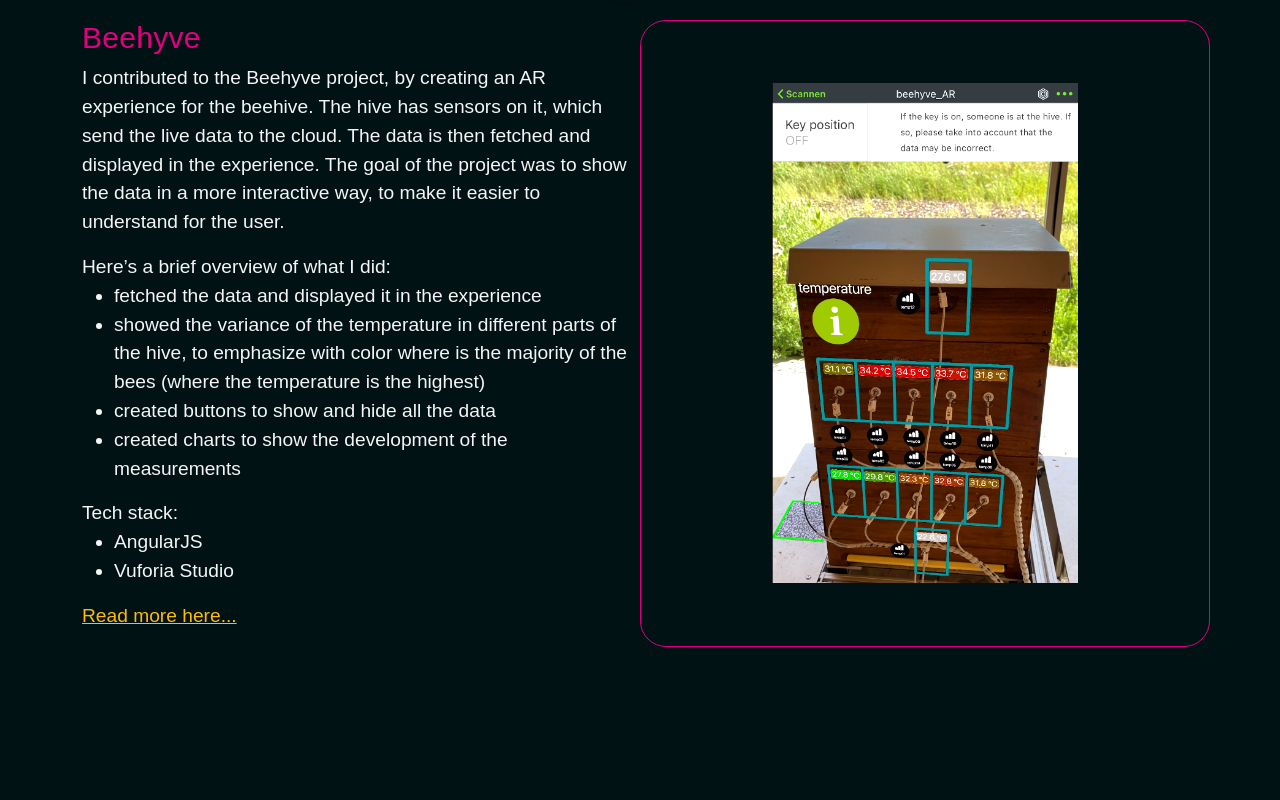
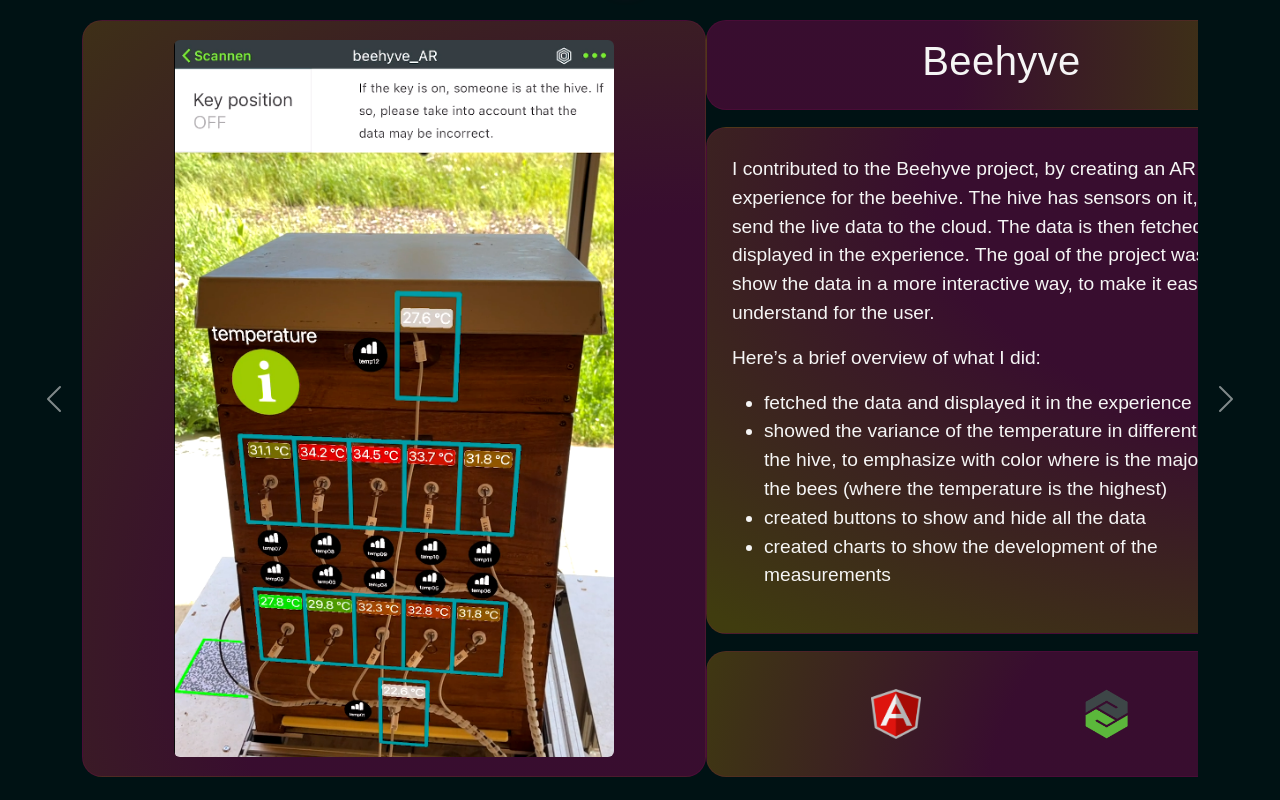
Before and after one commit to budaala/portfolio-website, a Vue app: page /projects in a window 1280 px wide. Shown: the part 1060-1860 px from the top of the page. Built offline with nearby package versions, Linux system fonts and the light colour scheme; a web font is replaced by a local one.

Commit message:
added project carousel

```diff
--- a/src/components/Projects.vue
+++ b/src/components/Projects.vue
@@ -2,7 +2,40 @@
   <section id="projects">
     <div class="container-md">
       <h2>Projects</h2>
-            <div class="row row-cols-2">
+      <div id="carouselExampleRide" class="carousel slide" data-bs-ride="true">
+        <div class="carousel-inner">
+          <div class="carousel-item active">
+            <SingleProject />
+          </div>
+          <div class="carousel-item">
+            <SingleProject />
+          </div>
+          <div class="carousel-item">
+            <SingleProject />
+          </div>
+        </div>
+        <div class="buttons">
+          <button
+            class="carousel-control-prev"
+            type="button"
+            data-bs-target="#carouselExampleRide"
+            data-bs-slide="prev"
+          >
+            <span class="carousel-control-prev-icon" aria-hidden="true"></span>
+            <span class="visually-hidden">Previous</span>
+          </button>
+          <button
+            class="carousel-control-next"
+            type="button"
+            data-bs-target="#carouselExampleRide"
+            data-bs-slide="next"
+          >
+            <span class="carousel-control-next-icon" aria-hidden="true"></span>
+            <span class="visually-hidden">Next</span>
+          </button>
+        </div>
+      </div>
+      <!-- <div class="row row-cols-2">
                 <div class="col">
                     <h3>Beehyve</h3>
                     <p>I contributed to the Beehyve project, by creating an AR experience for the beehive. The hive has
@@ -32,13 +65,18 @@
                 <div class="col img-container">
                     <img src="../images/beeHiveAR.png" alt="AR bee hive" id="img-beehive-AR">
                 </div>
-            </div>
+            </div> -->
     </div>
   </section>
 </template>
 
 <script>
-
+import SingleProject from "./SingleProject.vue";
+export default {
+  components: {
+    SingleProject,
+  },
+};
 </script>
 
 <style scoped>
@@ -47,7 +85,7 @@
   justify-content: center;
   align-items: center;
   padding: 5px;
-    border: 1px solid #E0007F;
+  border: 1px solid #e0007f;
   border-radius: 26px;
 }
 
@@ -55,4 +93,9 @@
   width: 55%;
   height: auto;
 }
+
+.carousel-control-prev,
+.carousel-control-next {
+  margin: -10%;
+}
 </style>
--- /dev/null
+++ b/src/components/SingleProject.vue
@@ -0,0 +1,150 @@
+<template>
+  <div class="content">
+    <div class="left-side">
+      <div class="image-container container">
+        <img src="../images/beeHiveAR.png" alt="..." />
+      </div>
+    </div>
+    <div class="right-side">
+      <div class="title-container container">
+        <a
+          href="https://www.plcnext-community.net/bee-projects/using-augmented-reality/"
+          target="_blank"
+          class="title-link"
+          ><h3>Beehyve</h3></a
+        >
+      </div>
+      <div class="description-container container">
+        <p>
+          I contributed to the Beehyve project, by creating an AR experience for
+          the beehive. The hive has sensors on it, which send the live data to
+          the cloud. The data is then fetched and displayed in the experience.
+          The goal of the project was to show the data in a more interactive
+          way, to make it easier to understand for the user.
+        </p>
+        <p>Here’s a brief overview of what I did:</p>
+        <ul>
+          <li>fetched the data and displayed it in the experience</li>
+          <li>
+            showed the variance of the temperature in different parts of the
+            hive, to emphasize with color where is the majority of the bees
+            (where the temperature is the highest)
+          </li>
+          <li>created buttons to show and hide all the data</li>
+          <li>created charts to show the development of the measurements</li>
+        </ul>
+      </div>
+      <div class="tech-stack-container container">
+        <img src="../images/angularjs.png" alt="" class="tech-icon" />
+        <img src="../images/vuforia.png" alt="" class="tech-icon" />
+      </div>
+    </div>
+  </div>
+</template>
+
+<script></script>
+
+<style scoped>
+.content {
+  display: flex;
+  justify-content: space-evenly;
+}
+
+.container {
+  box-sizing: border-box;
+  display: flex;
+  justify-content: center;
+  align-items: center;
+  border: 1px solid rgba(224, 0, 127, 0.1);
+  border-radius: 20px;
+}
+
+.image-container {
+  width: 624px;
+  height: 757px;
+  /* margin: 0 20px; */
+
+  background: radial-gradient(
+    166.84% 135.53% at 96.31% 83.88%,
+    rgba(224, 0, 127, 0.25) 43%,
+    rgba(255, 189, 0, 0.25) 100%
+  );
+  /*
+  background: radial-gradient(
+      127.23% 186.01% at 104.99% 47.29%,
+      rgba(224, 0, 127, 0.25) 43%,
+      rgba(255, 189, 0, 0.25) 100%
+    ); */
+  /* warning: gradient uses a rotation that is not supported by CSS and may not behave as expected */
+}
+
+.image-container img {
+  height: 95%;
+  width: auto;
+  border-radius: 6px;
+}
+
+.right-side {
+  display: flex;
+  flex-direction: column;
+  justify-content: space-between;
+  align-items: center;
+}
+
+.title-container {
+  width: 591px;
+  height: 90px;
+
+  background: radial-gradient(
+    100% 563.42% at 0% 41.74%,
+    rgba(224, 0, 127, 0.25) 43%,
+    rgba(255, 189, 0, 0.25) 100%
+  );
+}
+
+.title-link {
+  text-decoration: none;
+}
+
+/* .title-link:hover {
+} */
+
+.title-link h3 {
+  font-size: 2.5rem;
+  color: #f5f5f5 !important;
+}
+
+.description-container {
+  flex-direction: column;
+  align-items: flex-start;
+  padding: 25px;
+
+  width: 591px;
+  height: 507px;
+
+  background: radial-gradient(
+    157.61% 114.18% at 106.35% 11.42%,
+    rgba(224, 0, 127, 0.25) 43%,
+    rgba(255, 189, 0, 0.25) 100%
+  );
+}
+
+.tech-stack-container {
+  flex-direction: row;
+  justify-content: space-evenly;
+  width: 591px;
+  height: 126px;
+
+  background: radial-gradient(
+    95.26% 502.26% at 85.7% 135.63%,
+    rgba(224, 0, 127, 0.25) 40.26%,
+    rgba(255, 189, 0, 0.25) 100%
+  );
+}
+
+.tech-icon {
+  width: 50px;
+  height: 50px;
+  margin: 10px;
+}
+</style>
```
Also changed, not shown: src/images/angularjs.png (added), src/images/vuforia.png (added). Lines whose indentation alone changed are shown as unchanged.
